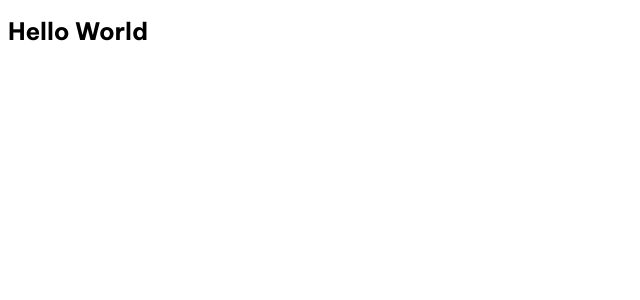
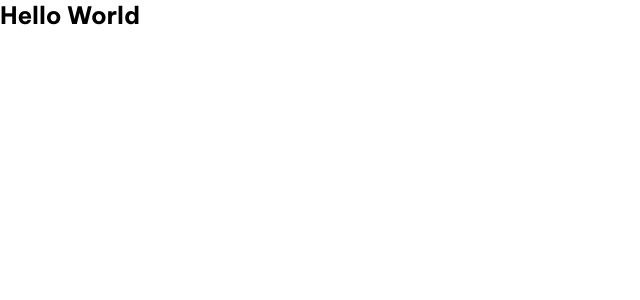
Before and after one commit to uncleTen276/greendeco, a Next.js app in the folder web/: page / in a window 1280 px wide. Shown: the top 300 px of the page, without its empty margins (0-640 px from the left). Built offline with nearby package versions, Linux system fonts and the light colour scheme.

Commit message:
build: enable tailwindcss reset css, add flex utilites

```diff
--- a/web/app/(routes)/globals.css
+++ b/web/app/(routes)/globals.css
@@ -10,6 +10,10 @@
 	}
 	* {
 		font-family: 'Be Vietnam Pro', sans-serif;
+	}
+
+	a {
+		@apply text-action-link;
 	}
 
 	h1,
@@ -33,3 +37,21 @@
 		@apply text-heading-4;
 	}
 }
+
+@layer utilities {
+	.flex-col-center {
+		@apply flex flex-col items-center;
+	}
+	.flex-col-start {
+		@apply flex flex-col;
+	}
+	.flex-col-end {
+		@apply flex flex-col items-end;
+	}
+	.flex-row-center {
+		@apply flex justify-center;
+	}
+	.flex-row-between {
+		@apply flex justify-between;
+	}
+}
--- a/web/tailwind.config.js
+++ b/web/tailwind.config.js
@@ -5,9 +5,6 @@ module.exports = {
 		'./components/**/*.{js,ts,jsx,tsx,mdx}',
 		'./app/**/*.{js,ts,jsx,tsx,mdx}',
 	],
-	corePlugins: {
-		preflight: false,
-	},
 	important: '#__next',
 	theme: {
 		extend: {
```
Also changed, not shown: 3 other files (tests, documents, lock files or other folders).
